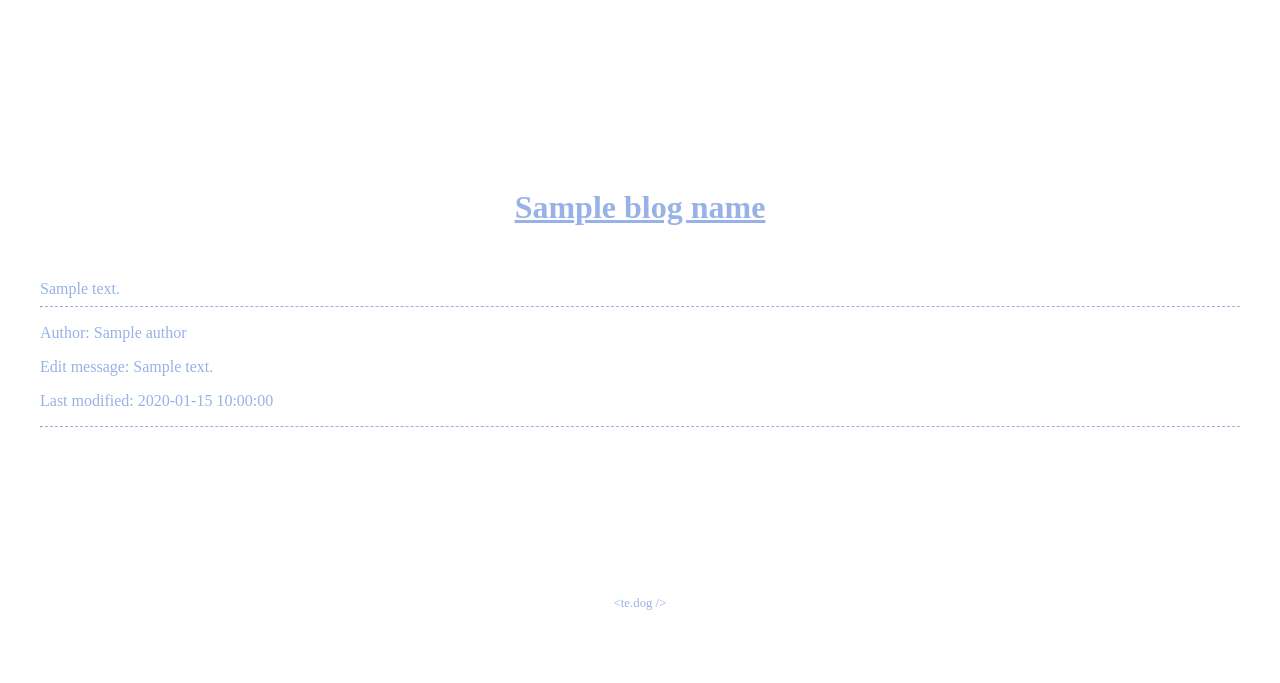
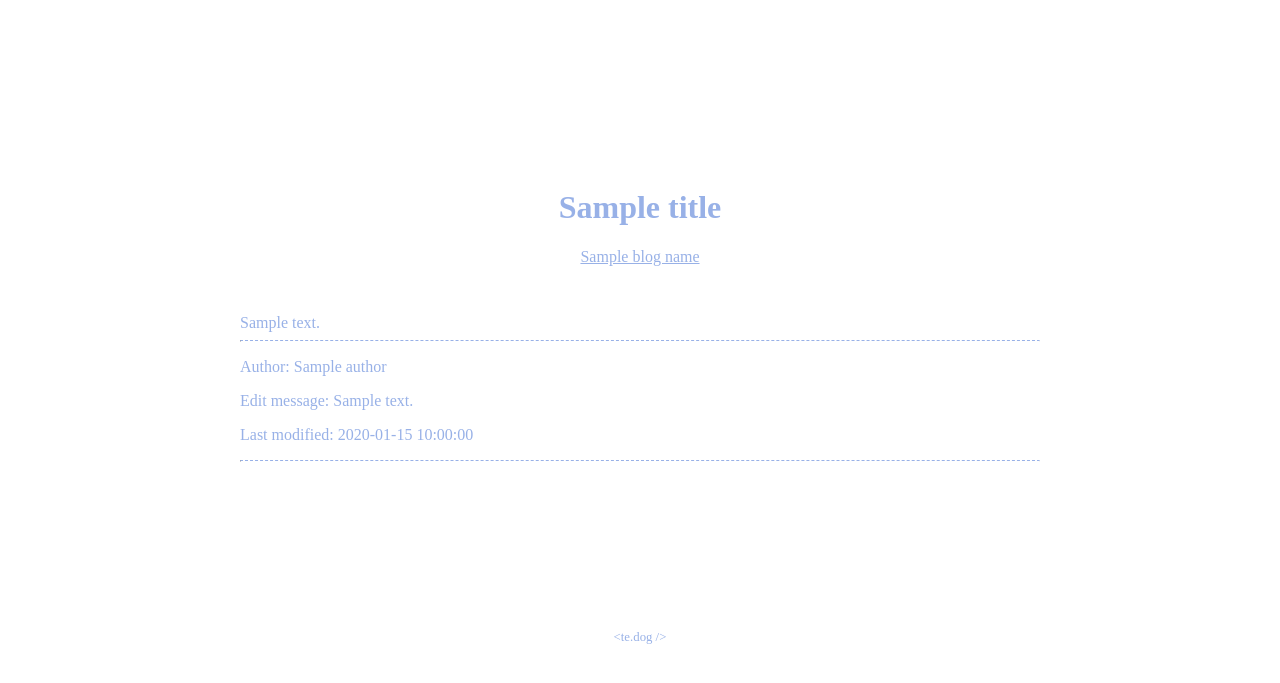
Before and after one commit to Bijiabo/Essay-Renderer, a Flask app: template templates/index.html in a window 1280 px wide. Shown: the top 683 px of the page. Run offline with Flask 2, Linux system fonts and the light colour scheme; the template is opened without the code that fills it: most values are stand-ins (such as "Sample title", 1, 10 or a date in 2020).

Commit message:
Add: 文章标题显示

```diff
--- a/main.py
+++ b/main.py
@@ -26,6 +26,7 @@ def base64encode(content):
 
 @app.route('/<regex(".*"):path>')
 def index(path=''):
+    title = blog_name
     if path == '+':
         path = ''
     path = base64.b64decode(path.encode('utf-8')).decode('utf-8')
@@ -35,7 +36,9 @@ def index(path=''):
     print(request_result.json())
     content = request_result.json()
     content_is_list = type(content) == list
+
     if not content_is_list:
+        title = re.sub(r'\.md$|\.txt$|^.+\/', '', path)
         content_markdown_string = base64.b64decode(content['content']).decode('utf-8')
         content['original_content'] = content_markdown_string
         # 处理 markdown 中的图片
@@ -53,7 +56,8 @@ def index(path=''):
         request_result = requests.get(request_url, headers=headers)
         print(request_result.json())
         content['commit_info'] = request_result.json()[0]
-    return render_template('index.html', content=content, re=re, type=type, list=list, base64encode=base64encode, blog_name=blog_name, statistics_code=statistics_code)
+
+    return render_template('index.html', content=content, re=re, type=type, list=list, base64encode=base64encode, blog_name=blog_name, statistics_code=statistics_code, title=title)
 
 @app.route('/demo')
 def demo():
--- a/templates/index.html
+++ b/templates/index.html
@@ -1,7 +1,7 @@
 <html>
 <header>
     <meta name="viewport" content="width=device-width, initial-scale=1, maximum-scale=1, user-scalable=no">
-    <title>{{blog_name}}</title>
+    <title>{{ blog_name if title==blog_name else title + ' - ' + blog_name}}</title>
     <style>
         #container {
             /* text-align: center; */
@@ -11,6 +11,9 @@
 
         #content {
             padding: 2em;
+            max-width: 800px;
+            margin-left: auto;
+            margin-right: auto;
         }
 
         h1 {
@@ -35,6 +38,7 @@
             padding: 1em;
             border: 1px solid #98B1E7;
             border-radius: 0.3em;
+            overflow-x: scroll;
         }
 
         #footer {
@@ -47,14 +51,28 @@
         .statistics-code {
             display: none;
         }
+
+        .text_center {
+            text-align: center;
+        }
     </style>
 </header>
 
 <body>
     <div id="container">
+
+        {% if title==blog_name %}
         <h1>
             <a href="/">{{blog_name}}</a>
         </h1>
+        {% else %}
+        <h1>
+            {{title}}
+        </h1>
+        <p class="text_center">
+            <a href="/">{{blog_name}}</a>
+        </p>
+        {% endif %}
         <div id="content">
             {% if type(content) == list %} {% for content_item in content %} {% if not re.match('^\_|^\.', content_item['name']) %}
             <p class="folder_link">
```
